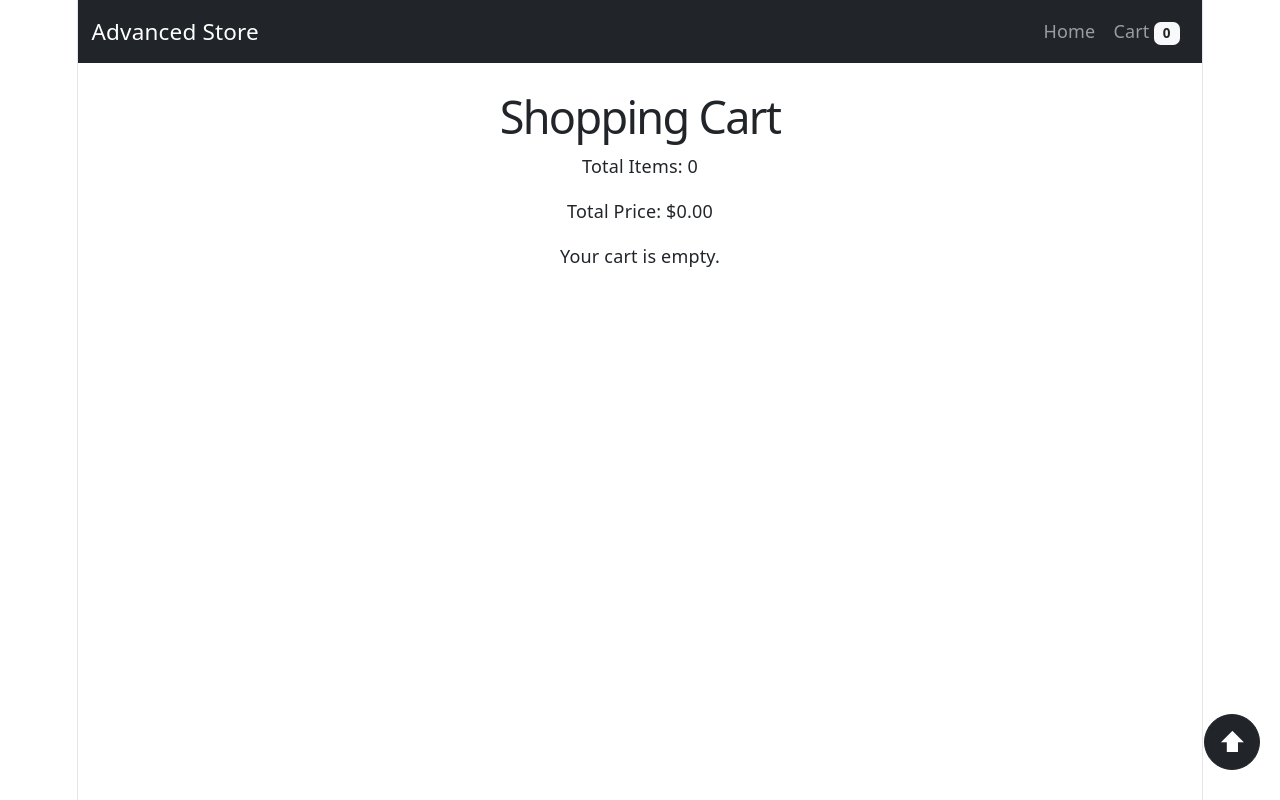
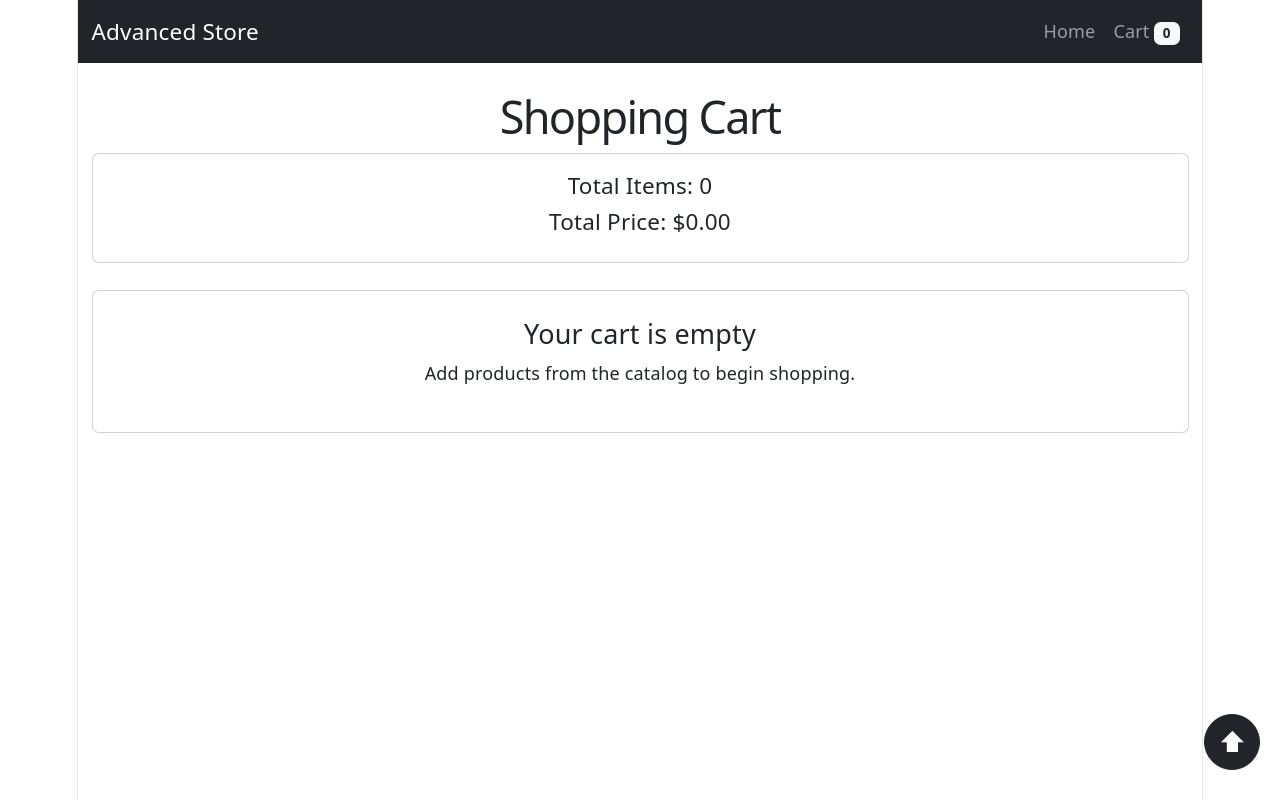
Before and after one commit to springwilliams26/Advanced_React_EComerce_Web_App, a React (Vite) app: page /cart in a window 1280 px wide. Built offline with nearby package versions, Linux system fonts and the light colour scheme.

Commit message:
Enhance cart interaction and checkout experience

```diff
--- a/src/pages/CartPage.tsx
+++ b/src/pages/CartPage.tsx
@@ -2,8 +2,10 @@ import { Button, Card, Container } from "react-bootstrap";
 import { useDispatch, useSelector } from "react-redux";
 import { clearCart, removeFromCart } from "../redux/cartSlice";
 import type { RootState, AppDispatch } from "../redux/store";
+import { useState } from "react";
 
 const CartPage = () => {
+  const [checkoutSuccess, setCheckoutSuccess] = useState(false);
   const dispatch = useDispatch<AppDispatch>();
 
   const cartItems = useSelector((state: RootState) => state.cart.items);
@@ -21,19 +23,35 @@ const CartPage = () => {
   const handleCheckout = () => {
     dispatch(clearCart());
 
-    alert("Checkout Complete! Cart has been cleared.");
+    setCheckoutSuccess(true);
+
+    setTimeout(() => {
+      setCheckoutSuccess(false);
+    }, 3000);
   };
 
   return (
     <Container className="mt-4">
       <h1>Shopping Cart</h1>
 
-      <p>Total Items: {totalItems}</p>
+      {checkoutSuccess && (
+        <Alert variant="success">
+          Checkout Complete! Your cart has been cleared.
+        </Alert>
+      )}
 
-      <p>Total Price: ${totalPrice.toFixed(2)}</p>
+      <Card className="mb-4">
+        <Card.Body>
+          <h5>Total Items: {totalItems}</h5>
+          <h5>Total Price: ${totalPrice.toFixed(2)}</h5>
+        </Card.Body>
+      </Card>
 
       {cartItems.length === 0 ? (
-        <p>Your cart is empty.</p>
+        <Card className="text-center p-4">
+          <h4>Your cart is empty</h4>
+          <p>Add products from the catalog to begin shopping.</p>
+        </Card>
       ) : (
         <>
           {cartItems.map((item) => (
--- a/src/redux/cartSlice.ts
+++ b/src/redux/cartSlice.ts
@@ -47,7 +47,15 @@ const cartSlice = createSlice({
     },
 
     removeFromCart: (state, action: PayloadAction<number>) => {
-      state.items = state.items.filter((item) => item.id !== action.payload);
+      const existingItem = state.items.find(
+        (item) => item.id === action.payload,
+      );
+
+      if (existingItem && existingItem.quantity > 1) {
+        existingItem.quantity -= 1;
+      } else {
+        state.items = state.items.filter((item) => item.id !== action.payload);
+      }
 
       saveCartToSessionStorage(state.items);
     },
```
